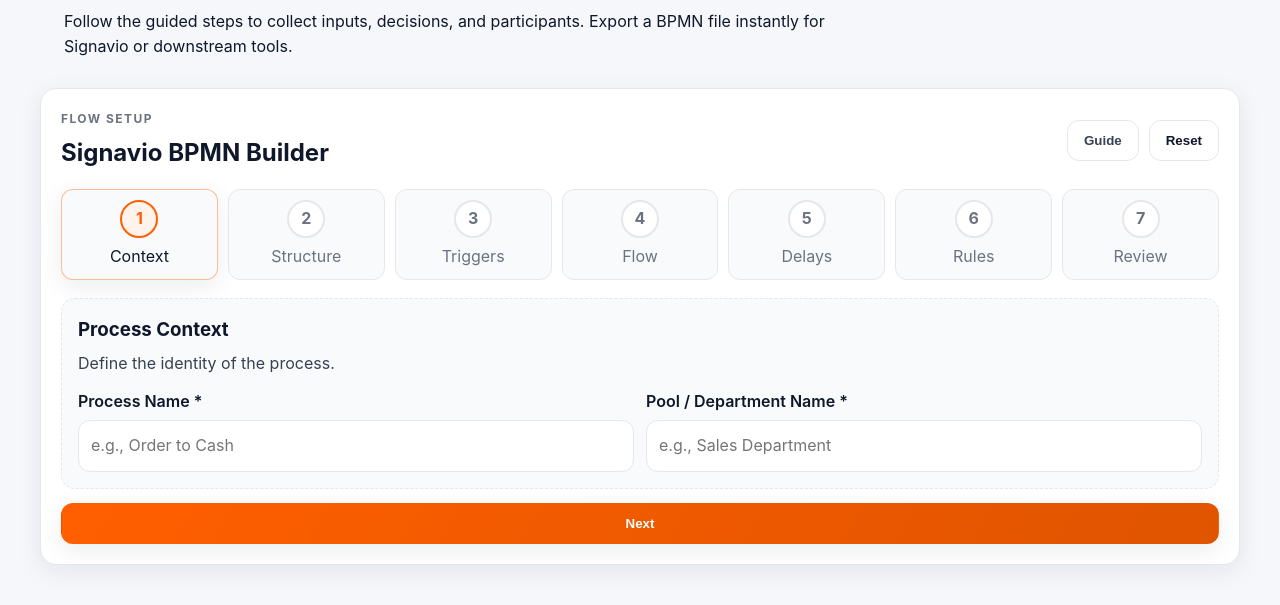
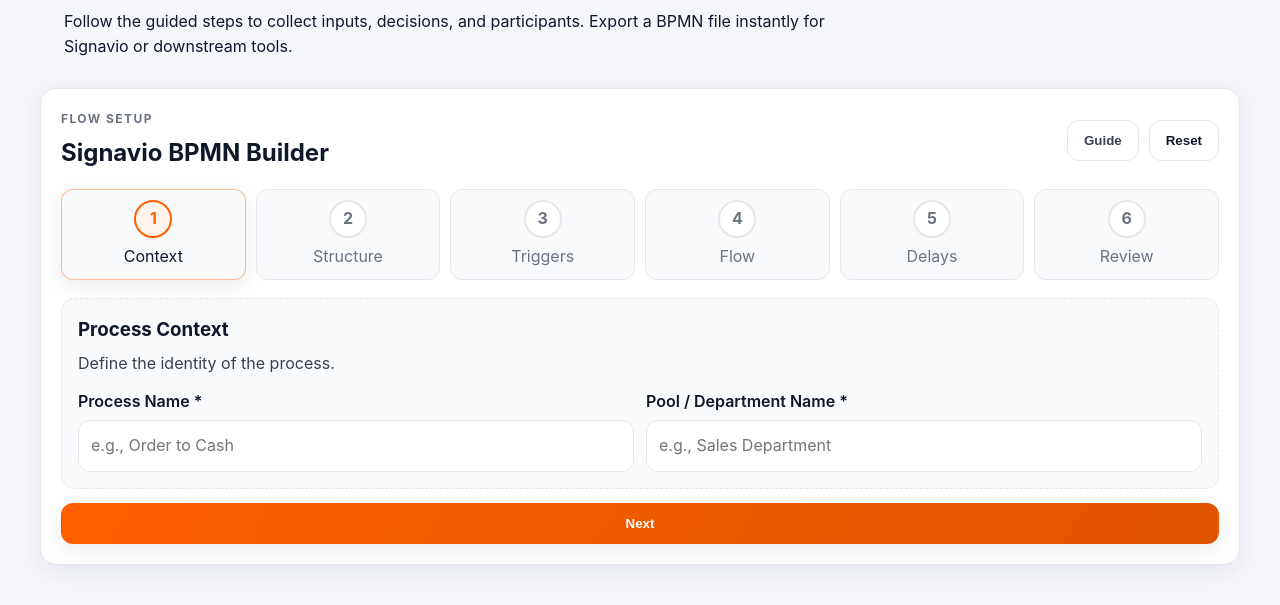
Before and after one commit to dxdelvin/DSCPAIApps, a FastAPI app: page /signavio-bpmn in a window 1280 px wide. Shown: the part 173-778 px from the top of the page. Run offline with FastAPI, Linux system fonts and the light colour scheme.

Commit message:
fix: Fixed the flow in Signavio BPMN

```diff
--- a/app/static/js/signavio_bpmn.js
+++ b/app/static/js/signavio_bpmn.js
@@ -3,7 +3,7 @@
  */
 
 let currentStep = 1;
-const totalSteps = 7;
+const totalSteps = 6; // Keep in sync with template step count
 const formData = {};
 let maxAccessibleStep = 1; // highest step allowed to jump to
 
@@ -22,7 +22,7 @@ function initializeFormHandlers() {
     const generateBtn = document.getElementById('generateBtn');
     if (generateBtn) generateBtn.addEventListener('click', generateBPMN);
     const reviewAgainBtn = document.getElementById('reviewAgainBtn');
-    if (reviewAgainBtn) reviewAgainBtn.addEventListener('click', () => goToStep(Math.min(maxAccessibleStep, 7)));
+    if (reviewAgainBtn) reviewAgainBtn.addEventListener('click', () => goToStep(Math.min(maxAccessibleStep, 6)));
 
     const editBtnReview = document.getElementById('editBtnReview');
     if (editBtnReview) editBtnReview.addEventListener('click', () => {
@@ -242,7 +242,7 @@ function loadCurrentStepData() {
     }
 
     // Special handling for inline override on Review step
-    if (currentStep === 7) {
+    if (currentStep === 6) {
         const overrideBox = document.getElementById('reviewOverride');
         if (overrideBox && formData.reviewOverride) overrideBox.value = formData.reviewOverride;
     }
@@ -496,14 +496,16 @@ function updateInfoModalContent() {
                     <li>Mention who is responsible for each task</li>
                     <li>Include conditions (e.g., "If X, then Y")</li>
                     <li>Note any parallel activities</li>
+                    <li><strong>End-of-process question:</strong> What happens after the process is completed?</li>
                 </ul>
                 <h4>Example:</h4>
                 <div class="modal-example">
                     1. R0P ingests demand plan and flags anomalies<br>
-                    2. GRP checks supply and proposes reallocations
-                    3. If stock-out risk > threshold, M0P triggers master-data validation; else continue
-                    4. P0P schedules production; Logistics Execution creates deliveries in parallel
-                    5. Finance posts billing once goods issue is confirmed
+                    2. GRP checks supply and proposes reallocations<br>
+                    3. If stock-out risk > threshold, M0P triggers master-data validation; else continue<br>
+                    4. P0P schedules production; Logistics Execution creates deliveries in parallel<br>
+                    5. Finance posts billing once goods issue is confirmed<br>
+                    <strong>End-of-process question:</strong> Customer receives order confirmation and tracking details.
                 </div>`
         },
         5: {
@@ -521,22 +523,7 @@ function updateInfoModalContent() {
                 </div>`
         },
         6: {
-            title: 'Step 6: Business Rules',
-            content: `<p>Define constraints and business logic.</p>
-                <h4>What to write:</h4>
-                <ul>
-                    <li>Approval thresholds</li>
-                    <li>Validation rules</li>
-                    <li>Exception handling</li>
-                    <li>Compliance requirements</li>
-                </ul>
-                <h4>Example:</h4>
-                <div class="modal-example">
-                    Orders over $5000 require manager approval, All orders must be fulfilled within 48 hours, Failed payments trigger automatic email notification, International orders require customs documentation
-                </div>`
-        },
-        7: {
-            title: 'Step 7: Review',
+            title: 'Step 6: Review',
             content: `<p>Review all your inputs before generating the BPMN.</p>
                 <h4>What to do:</h4>
                 <ul>
--- a/app/templates/signavio_bpmn.html
+++ b/app/templates/signavio_bpmn.html
@@ -38,8 +38,7 @@
             <div class="step" data-step="3"><span class="step-number">3</span><span class="step-label">Triggers</span></div>
             <div class="step" data-step="4"><span class="step-number">4</span><span class="step-label">Flow</span></div>
             <div class="step" data-step="5"><span class="step-number">5</span><span class="step-label">Delays</span></div>
-            <div class="step" data-step="6"><span class="step-number">6</span><span class="step-label">Rules</span></div>
-            <div class="step" data-step="7"><span class="step-number">7</span><span class="step-label">Review</span></div>
+            <div class="step" data-step="6"><span class="step-number">6</span><span class="step-label">Review</span></div>
         </div>
 
         <div class="form-container">
@@ -118,6 +117,10 @@
                     </label>
                     <textarea id="processActivities" name="processActivities" placeholder="Describe the steps in order. Example: The Sales Rep receives the order. If the amount is > $1000, the Manager must approve it. Otherwise, the system auto-approves..." rows="8" required></textarea>
                 </div>
+                <div class="form-group">
+                    <label for="processEnding">How does the process end? *</label>
+                    <textarea id="processEnding" name="processEnding" placeholder="Describe the primary end state and any alternate endings. Example: Order shipped and invoice sent; Order canceled after credit check fails; Refund issued" rows="4" required></textarea>
+                </div>
             </div>
 
             <!-- Step 5: Delays & Intermediates -->
@@ -130,18 +133,8 @@
                 </div>
             </div>
 
-            <!-- Step 6: Rules (Optional) -->
+            <!-- Step 6: Review & Generate -->
             <div class="form-step" id="step-6">
-                <h3>Business Rules (Optional)</h3>
-                <p>Any specific constraints?</p>
-                <div class="form-group">
-                    <label for="businessRules">Business Rules</label>
-                    <textarea id="businessRules" name="businessRules" placeholder="e.g., Orders over $5000 require VP approval..." rows="3"></textarea>
-                </div>
-            </div>
-
-            <!-- Step 7: Review & Generate -->
-            <div class="form-step" id="step-7">
                 <h3>Review & Generate</h3>
                 <p>Use the guide, adjust inputs, and rerun review before generating.</p>
 
```
Also changed, not shown: app/static/changelog.txt (deleted).
